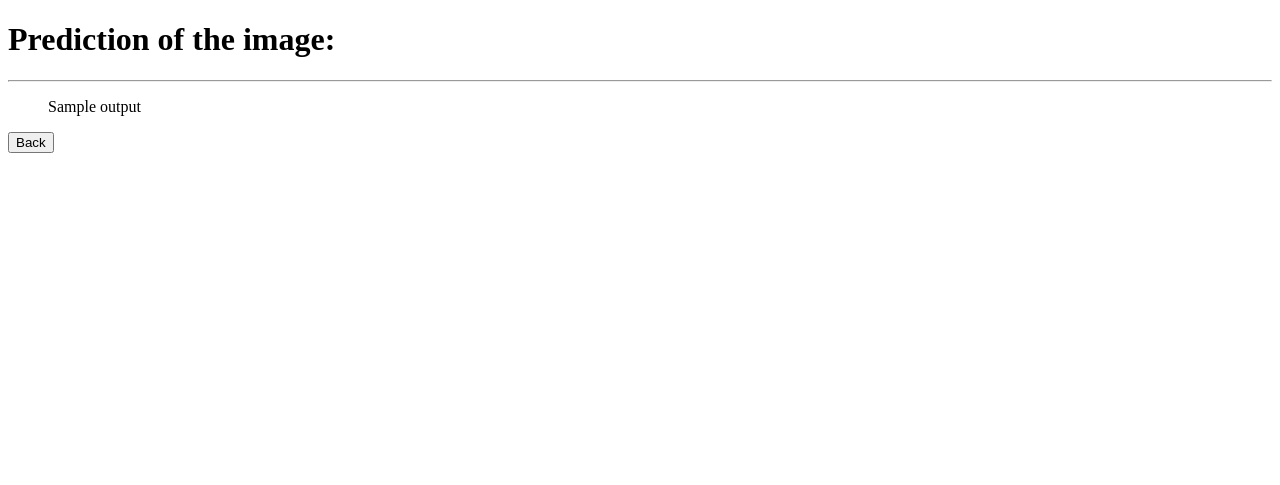
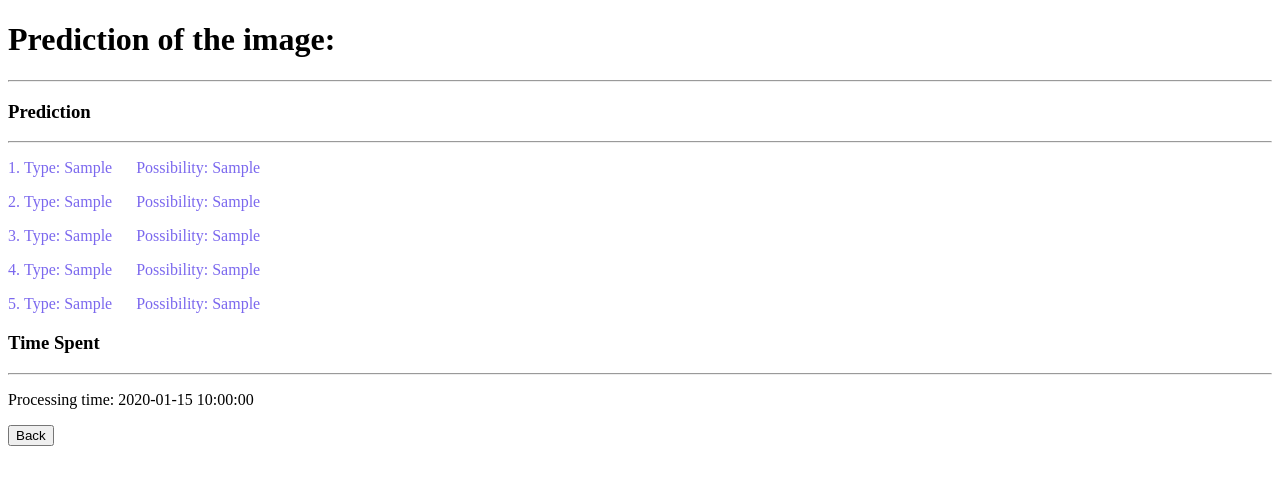
Before and after one commit to leih1219/Geni_Mini_Project, a Flask app: template Server/templates/result.html in a window 1280 px wide. Shown: the top 485 px of the page. Run offline with Flask 2, Linux system fonts and the light colour scheme; the template is opened without the code that fills it: most values are stand-ins (such as "Sample title", 1, 10 or a date in 2020).

Commit message:
Update result.html

```diff
--- a/Server/templates/result.html
+++ b/Server/templates/result.html
@@ -9,13 +9,16 @@
     Prediction of the image:
 </h1>
 <hr>
-<ul class="prediction-list">
-<!--    {% for line in output %}-->
-<!--    <li>{{ line[0] }} - {{ line[1] }}-->
-<!--    </li>-->
-<!--    {% endfor %}-->
-    {{ output }}
-</ul>
+<h3> Prediction</h3>
+<hr>
+<p style="color:#7B68EE">1.&nbsp;Type:&nbsp;{{ key1 }} &nbsp;&nbsp;&nbsp;&nbsp; Possibility:&nbsp;{{ value1 }}</p>
+<p style="color:#7B68EE">2.&nbsp;Type:&nbsp;{{ key2 }} &nbsp;&nbsp;&nbsp;&nbsp; Possibility:&nbsp;{{ value2 }}</p>
+<p style="color:#7B68EE">3.&nbsp;Type:&nbsp;{{ key3 }} &nbsp;&nbsp;&nbsp;&nbsp; Possibility:&nbsp;{{ value3 }}</p>
+<p style="color:#7B68EE">4.&nbsp;Type:&nbsp;{{ key4 }} &nbsp;&nbsp;&nbsp;&nbsp; Possibility:&nbsp;{{ value4 }}</p>
+<p style="color:#7B68EE">5.&nbsp;Type:&nbsp;{{ key5 }} &nbsp;&nbsp;&nbsp;&nbsp; Possibility:&nbsp;{{ value5 }}</p>
+<h3> Time Spent</h3>
+<hr>
+<p>Processing time:&nbsp;{{ time }}</p>
 <form action="http://192.122.236.105:5000/">
     <input type="submit" name="back" value="Back" onclick="return confirm('Do you want to try again?')">
 </form>
```
